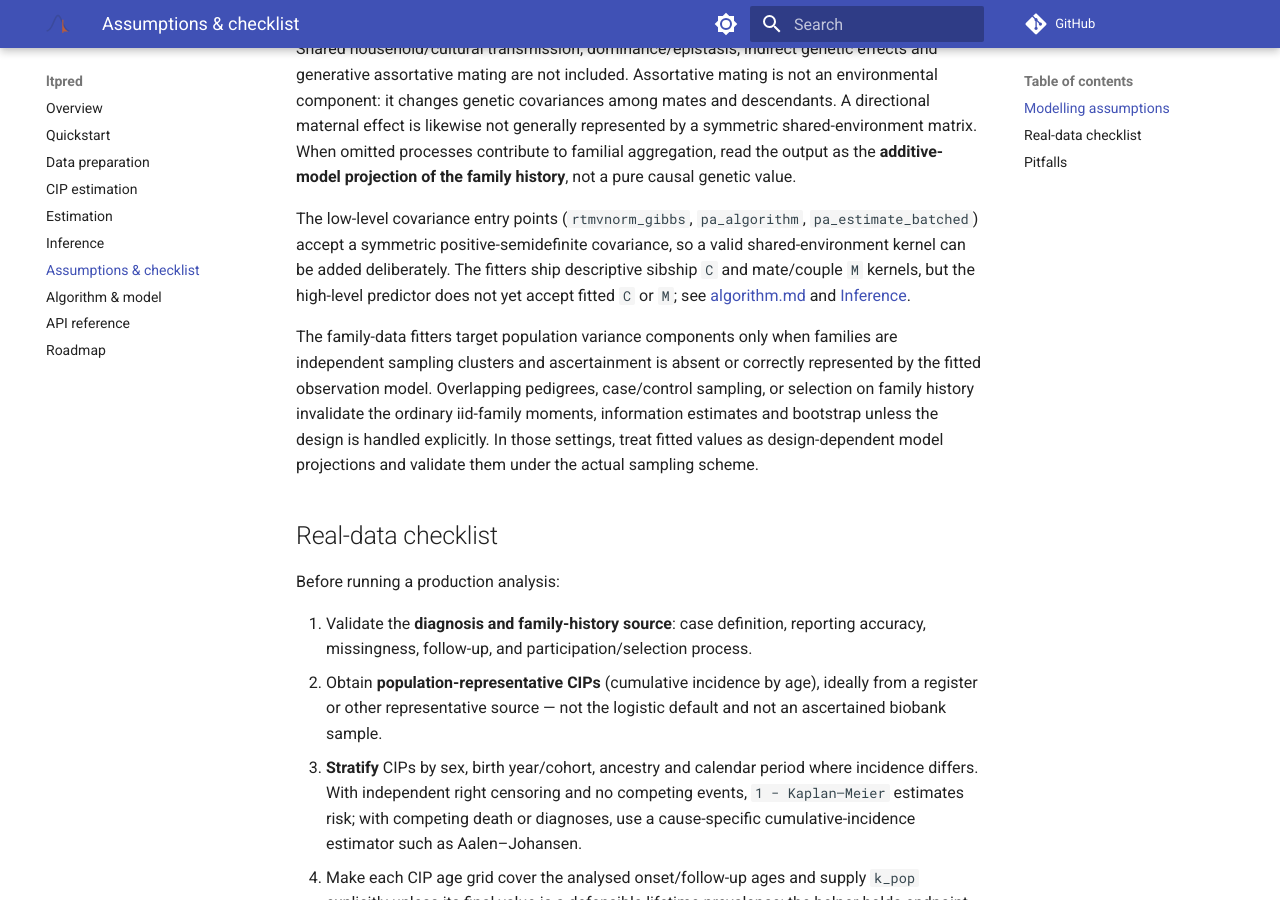
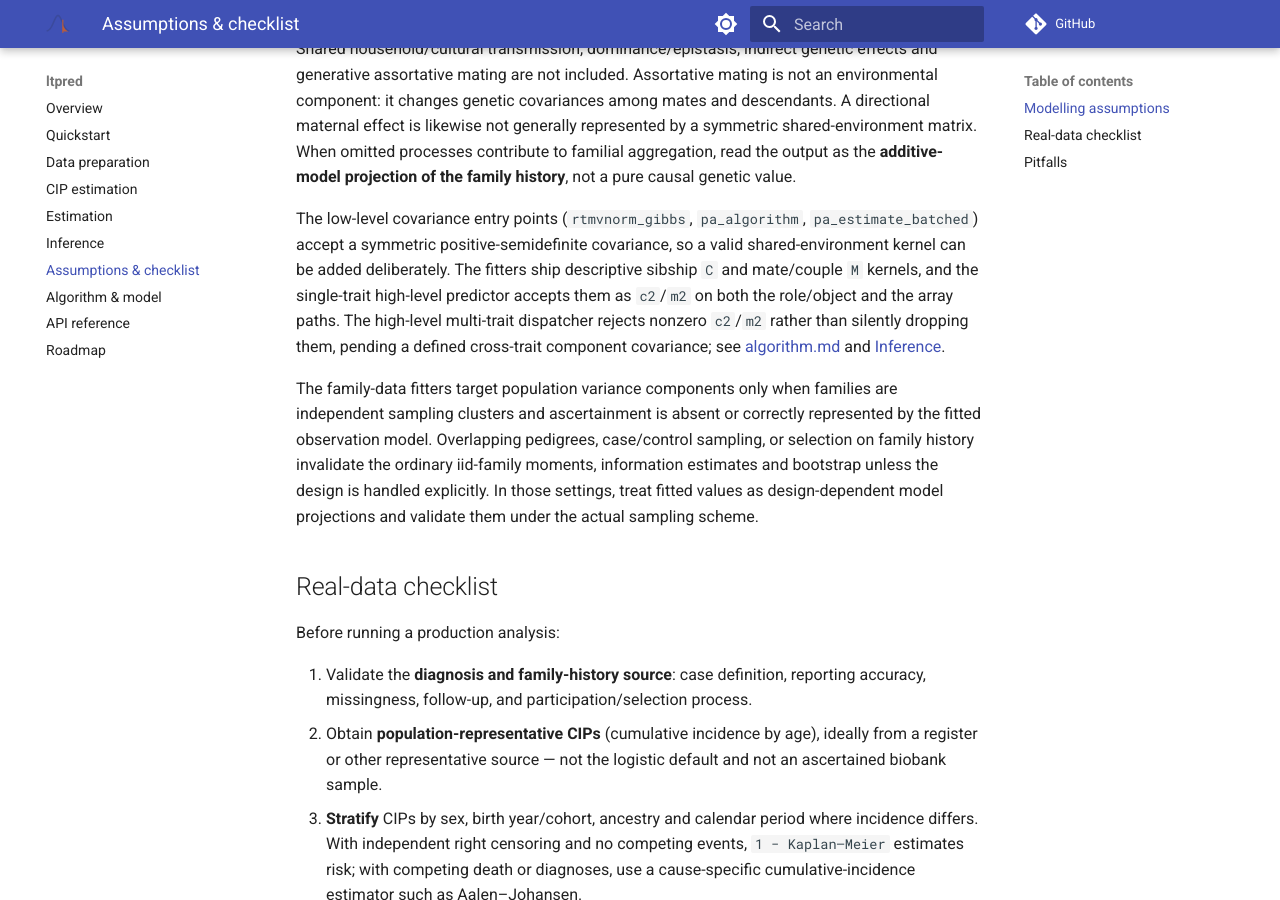
Before and after one commit to bvilhjal/ltpred, an MkDocs documentation site: the page built from docs/assumptions.md, in a window 1280 px wide and 900 px high, scrolled down 938 px. Built offline with MkDocs 1.6.1 and Material for MkDocs 9.7.7, drawn with Linux system fonts in a browser that asks for light colours; comment, search, counter and statistics services are not loaded.

Commit message:
docs: two user-facing docs described shipped features as absent
Same drift the landing page had, in the guide and assumptions pages.

assumptions.md stated that "the high-level predictor does not yet accept
fitted C or M". It does: estimate_liability takes c2 and m2, on both the
role/object and array paths, and the CHANGELOG records this under 0.1.0.
Only the multi-trait dispatcher refuses them, and it rejects rather than
silently drops. A reader following that page would have assumed fitted
components could not be used for prediction at all.

guide.md said ltpred "does not yet include an igraph-style pedigree-object
interface" and never mentioned ltpred.pedigree anywhere, though that module
landed on 2026-07-19 and the page was edited on 07-20. Point at
extract_pedigrees / ParentGraph / Pedigree and keep the parts that remain
true: no igraph wrapper, no plotting utilities.

Co-Authored-By: Claude Opus 5 <noreply@anthropic.com>
Claude-Session: https://claude.ai/code/session_01T2BvRcr6aVvwBYxRWKFRLM

```diff
--- a/docs/assumptions.md
+++ b/docs/assumptions.md
@@ -48,8 +48,11 @@ family history**, not a pure causal genetic value.
 The low-level covariance entry points (`rtmvnorm_gibbs`, `pa_algorithm`,
 `pa_estimate_batched`) accept a symmetric positive-semidefinite covariance, so a
 valid shared-environment kernel can be added deliberately. The fitters ship
-descriptive sibship `C` and mate/couple `M` kernels, but the high-level predictor
-does not yet accept fitted `C` or `M`; see
+descriptive sibship `C` and mate/couple `M` kernels, and the single-trait
+high-level predictor accepts them as `c2`/`m2` on both the role/object and the
+array paths. The high-level multi-trait dispatcher rejects nonzero `c2`/`m2`
+rather than silently dropping them, pending a defined cross-trait component
+covariance; see
 [algorithm.md](algorithm.md#adding-environmental-covariance-to-improve-prediction)
 and [Inference](inference.md#variance-components-a-c-m).
 
```
Also changed, not shown: docs/guide.md (+4 -2 lines).
